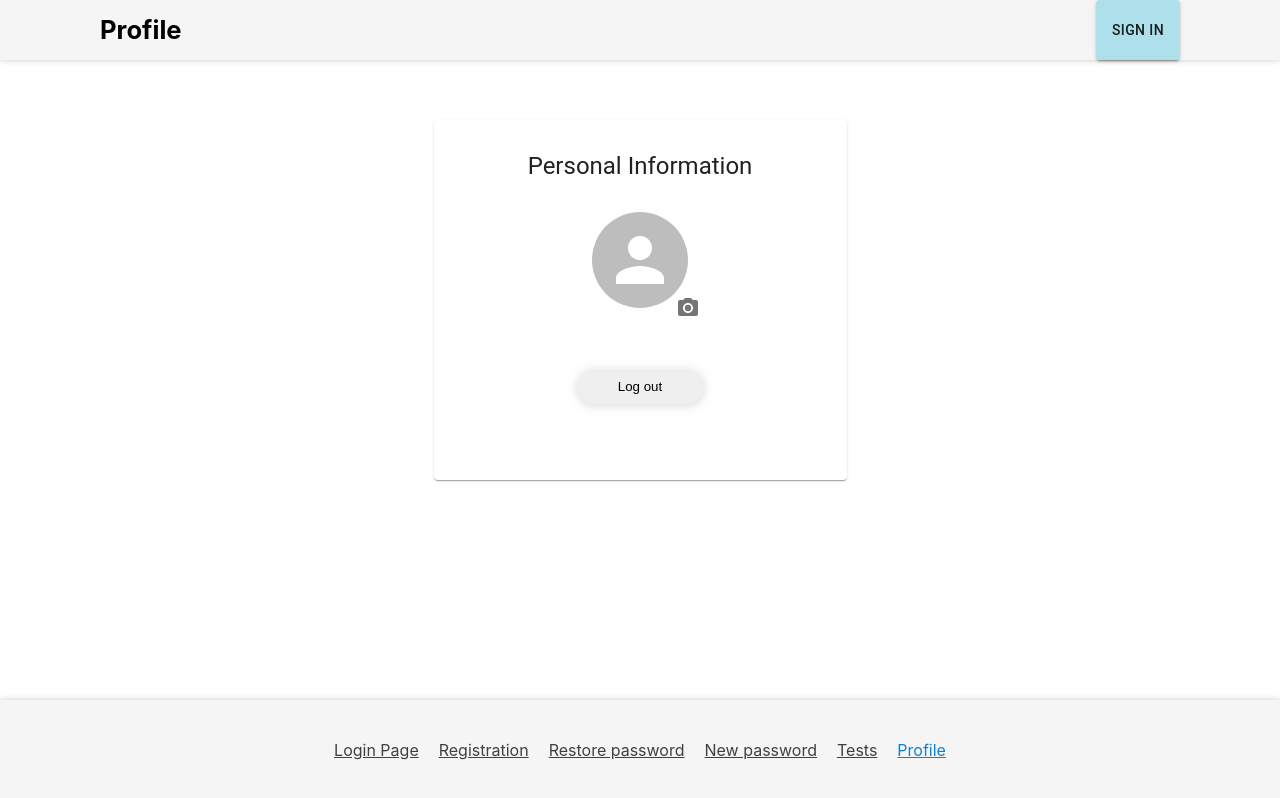
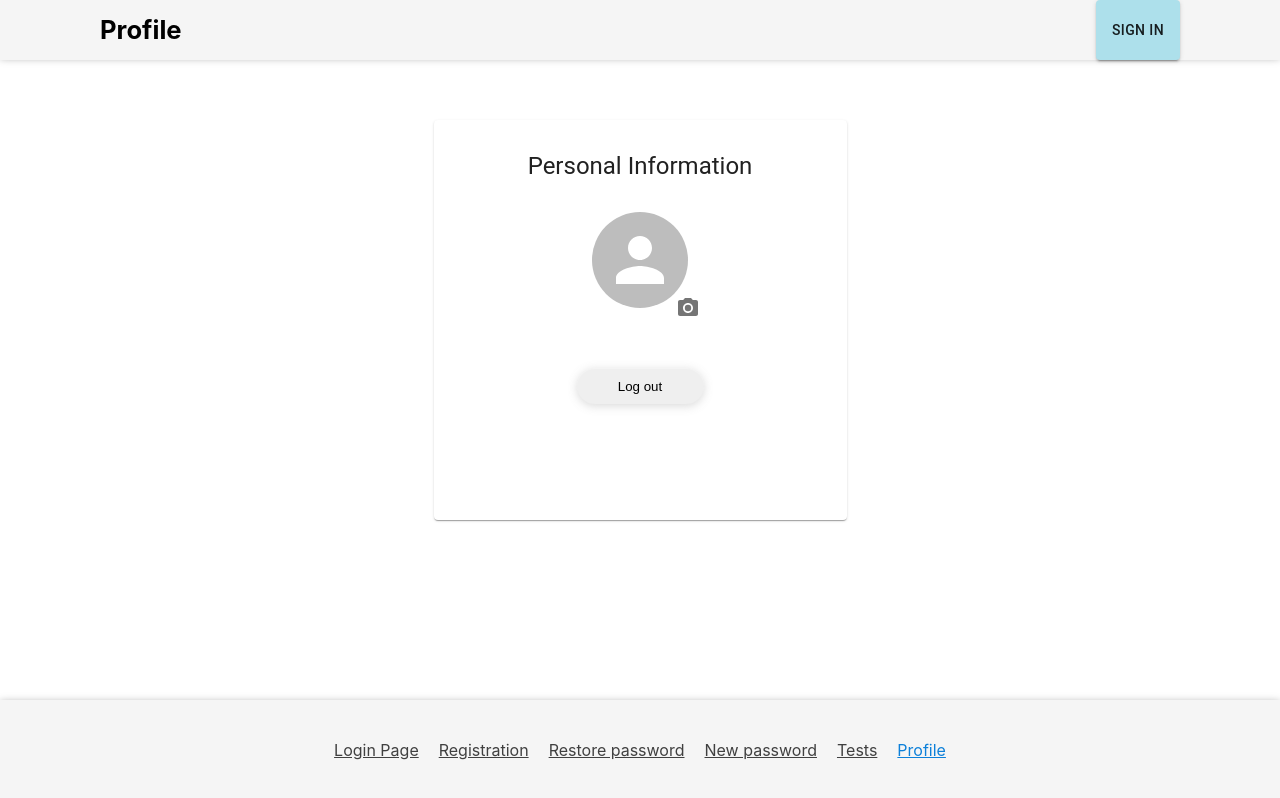
Before and after one commit to dspopravko/friday-project, a React (Create React App) app: page /#/profile in a window 1280 px wide. Built offline with nearby package versions, Linux system fonts and the light colour scheme.

Commit message:
fix: new height

```diff
--- a/src/pages/profile/profile.module.css
+++ b/src/pages/profile/profile.module.css
@@ -1,7 +1,7 @@
 .pageContainer {
     box-sizing: border-box;
     width: 413px;
-    height: 360px;
+    height: 400px;
     margin: 60px 0 0 0;
 }
 
```
